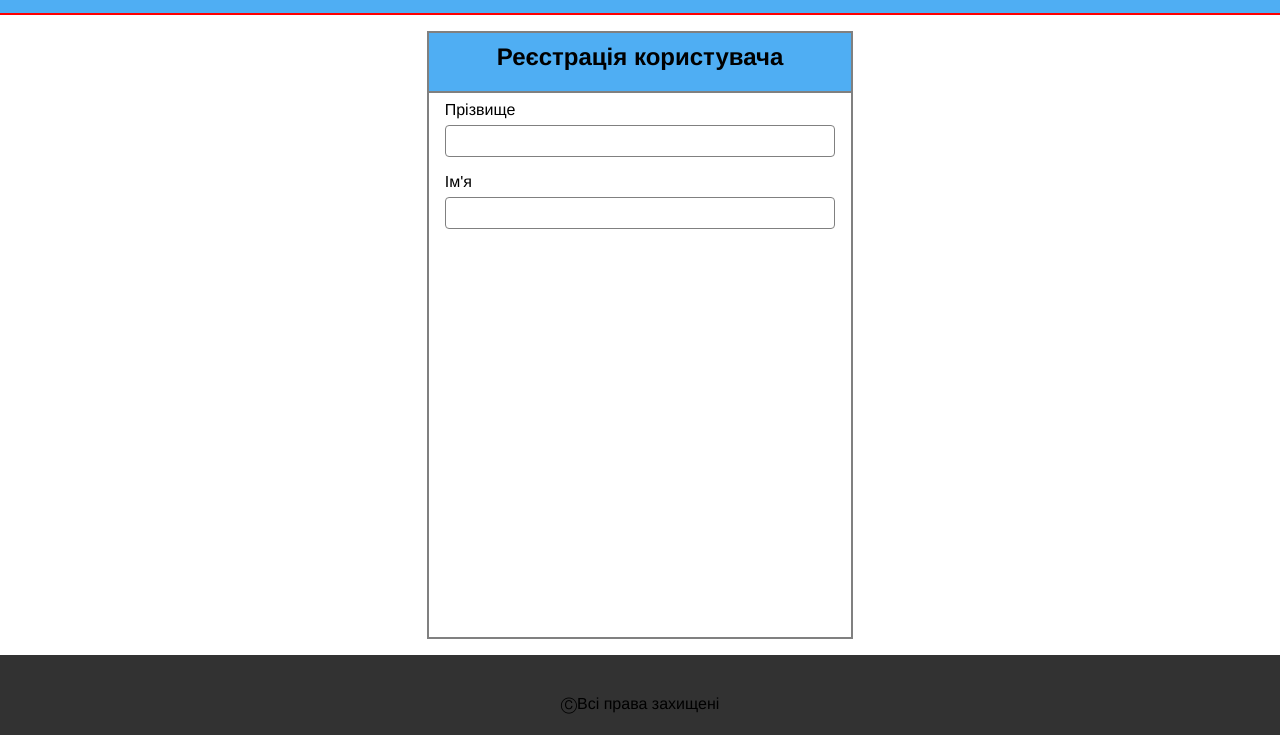
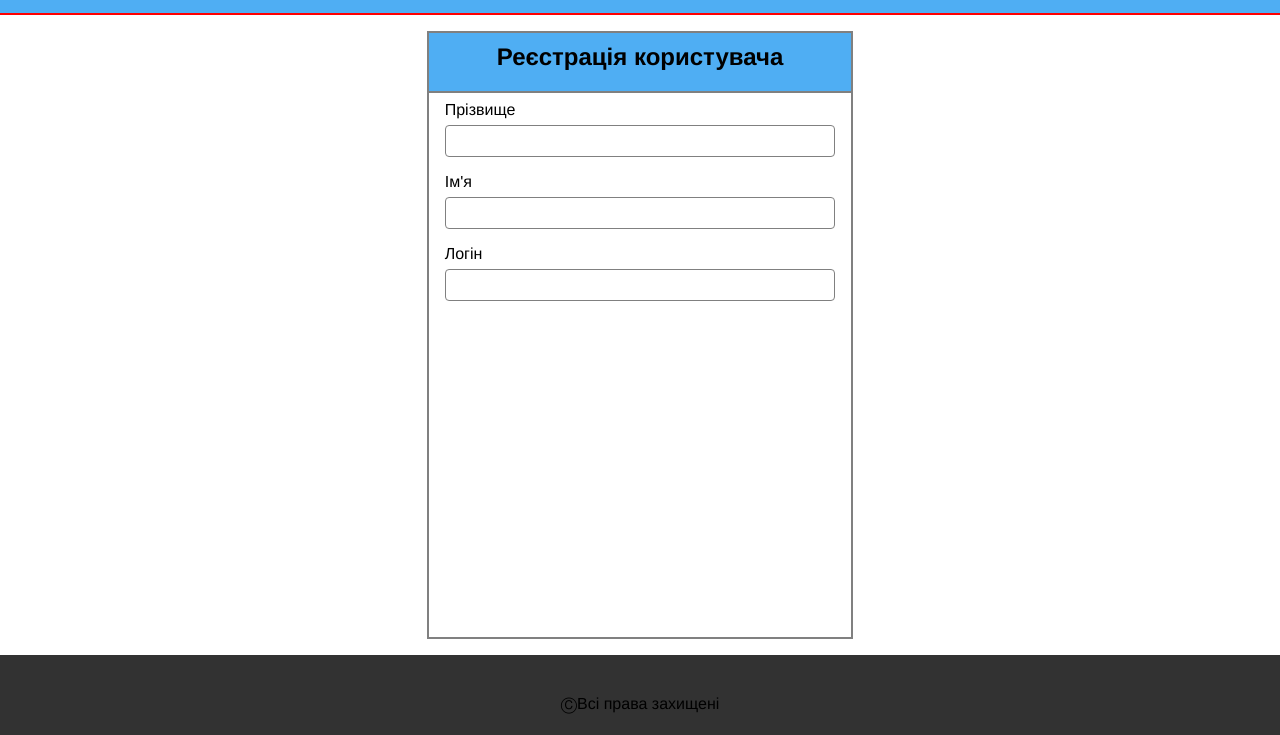
Before and after one commit to MasterofOak/web-13, a website: page registry.html in a window 1280 px wide. Shown: the part 65-800 px from the top of the page. Drawn offline with Linux system fonts and the light colour scheme.

Commit message:
Add input for Login

```diff
--- a/registry.html
+++ b/registry.html
@@ -110,6 +110,10 @@
                         <label for="firstName">Ім'я</label>
                         <input type="text" name="firstName" id="firstName" />
                     </div>
+                    <div class="field">
+                        <label for="login">Логін</label>
+                        <input type="text" name="login" id="login" />
+                    </div>
                 </div>
             </form>
         </div>
```
